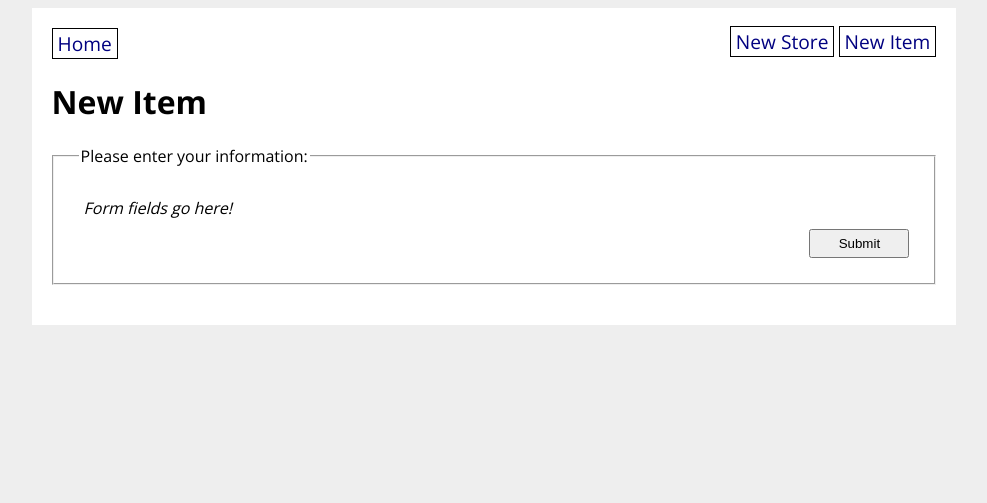
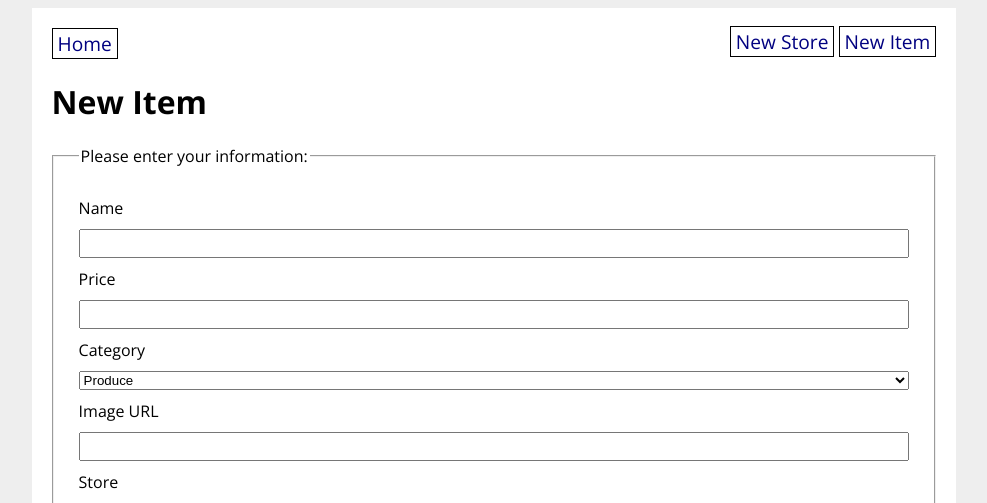
Before and after one commit to EpiXCoder/ACS1220_Grocery_Store_Site, a Flask app: page /new_item in a window 1280 px wide. Shown: the top 503 px of the page, without its empty margins (146-1133 px from the left). Run offline with Flask 2, Linux system fonts and the light colour scheme; data that the repository does not hold is empty.

Commit message:
Complete. Fixed grocery store dropdown in new item form

```diff
--- a/grocery_app/forms.py
+++ b/grocery_app/forms.py
@@ -1,25 +1,34 @@
 from flask_wtf import FlaskForm
-from wtforms import StringField, DateField, SelectField, SubmitField
+from wtforms import StringField, DateField, SelectField, SubmitField, FloatField
 from wtforms.ext.sqlalchemy.fields import QuerySelectField
 from wtforms.validators import DataRequired, Length, URL
+from grocery_app.models import GroceryStore, ItemCategory
 
 class GroceryStoreForm(FlaskForm):
     """Form for adding/updating a GroceryStore."""
 
     # TODO: Add the following fields to the form class:
     # - title - StringField
+    title = StringField('Grocery Store', validators = [DataRequired()])
     # - address - StringField
+    address = StringField('Address')
     # - submit button
-    pass
+    submit = SubmitField('Submit')
+
 
 class GroceryItemForm(FlaskForm):
     """Form for adding/updating a GroceryItem."""
 
     # TODO: Add the following fields to the form class:
     # - name - StringField
+    name = StringField('Name', validators=[DataRequired()])
     # - price - FloatField
+    price = FloatField('Price')
     # - category - SelectField (specify the 'choices' param)
+    category = SelectField('Category', choices=ItemCategory.choices())
     # - photo_url - StringField
+    photo_url = StringField('Image URL', validators=[DataRequired()])
     # - store - QuerySelectField (specify the `query_factory` param)
+    store = QuerySelectField('Store', query_factory=lambda: GroceryStore.query.all(), get_label = 'title', allow_blank=False)
     # - submit button
-    pass
+    submit = SubmitField('Submit')
--- a/grocery_app/routes.py
+++ b/grocery_app/routes.py
@@ -21,51 +21,96 @@ def homepage():
 @main.route('/new_store', methods=['GET', 'POST'])
 def new_store():
     # TODO: Create a GroceryStoreForm
+    form = GroceryStoreForm()
 
     # TODO: If form was submitted and was valid:
     # - create a new GroceryStore object and save it to the database,
     # - flash a success message, and
     # - redirect the user to the store detail page.
+    if form.validate_on_submit():
+        store = GroceryStore (
+            title = form.title.data,
+            address = form.address.data,
+        )
+        db.session.add(store)
+        db.session.commit()
+
+        flash('New store created successfully!')
+        return redirect(url_for('main.store_detail', store_id=store.id))
 
     # TODO: Send the form to the template and use it to render the form fields
-    return render_template('new_store.html')
+    return render_template('new_store.html', form=form)
 
 @main.route('/new_item', methods=['GET', 'POST'])
 def new_item():
     # TODO: Create a GroceryItemForm
+    form = GroceryItemForm()
 
     # TODO: If form was submitted and was valid:
     # - create a new GroceryItem object and save it to the database,
     # - flash a success message, and
     # - redirect the user to the item detail page.
+    if form.validate_on_submit():
+        item = GroceryItem(
+            name=form.name.data,
+            price=form.price.data,
+            category=form.category.data,
+            photo_url=form.photo_url.data,
+            store=form.store.data,
+           )
+        db.session.add(item)
+        db.session.commit()
+
+        flash('New item added!')
+        return redirect(url_for('main.store_detail', store_id=item.store.id))
 
     # TODO: Send the form to the template and use it to render the form fields
-    return render_template('new_item.html')
+    return render_template('new_item.html', form=form)
 
 @main.route('/store/<store_id>', methods=['GET', 'POST'])
 def store_detail(store_id):
     store = GroceryStore.query.get(store_id)
     # TODO: Create a GroceryStoreForm and pass in `obj=store`
-
+    form = GroceryStoreForm(obj=store)
     # TODO: If form was submitted and was valid:
     # - update the GroceryStore object and save it to the database,
     # - flash a success message, and
     # - redirect the user to the store detail page.
+    if form.validate_on_submit():
+        store.title = form.title.data
+        store.address = form.address.data
+        db.session.add(store)
+        db.session.commit()
+
+        flash('Store Updated!')
+        return redirect(url_for('main.store_detail', store_id=store.id))
 
     # TODO: Send the form to the template and use it to render the form fields
     store = GroceryStore.query.get(store_id)
-    return render_template('store_detail.html', store=store)
+    return render_template('store_detail.html', form=form, store=store)
 
 @main.route('/item/<item_id>', methods=['GET', 'POST'])
 def item_detail(item_id):
     item = GroceryItem.query.get(item_id)
     # TODO: Create a GroceryItemForm and pass in `obj=item`
-
+    form = GroceryItemForm(obj=item)
     # TODO: If form was submitted and was valid:
     # - update the GroceryItem object and save it to the database,
     # - flash a success message, and
     # - redirect the user to the item detail page.
+    if form.validate_on_submit():
+        item.name = form.name.data
+        item.price = form.price.data
+        item.category = form.category.data
+        item.photo_url = form.photo_url.data
+        item.store = form.store.data
+
+        db.session.add(item)
+        db.session.commit()
+
+        flash('Item updated!')
+        return redirect(url_for('main.item_detail', item_id=item.id))
 
     # TODO: Send the form to the template and use it to render the form fields
     item = GroceryItem.query.get(item_id)
-    return render_template('item_detail.html', item=item)
+    return render_template('item_detail.html', item=item, form=form)
--- a/grocery_app/templates/new_item.html
+++ b/grocery_app/templates/new_item.html
@@ -6,14 +6,28 @@
 <form method="POST">
     <fieldset>
         <legend>Please enter your information:</legend>
-
-
-
         <!-- TODO: Remove the next paragraph and use the `form` object passed in
             from the route to render a form. -->
-        <p><em>Form fields go here!</em></p>
+            {{ form.csrf_token }}
 
-        <input type="submit" value="Submit">
+            {{ form.name.label }}
+            {{ form.name}}
+
+            {{ form.price.label }}
+            {{ form.price }}
+
+            {{ form.category.label }}
+            {{ form.category}}
+
+            {{ form.photo_url.label }}
+            {{ form.photo_url}}
+
+            {{ form.store.label }}
+            {{ form.store}}
+
+            {{ form.submit }}
+
+        <!-- <input type="submit" value="Submit"> -->
     </fieldset>
 </form>
 
```
Also changed, not shown: grocery_app/templates/item_detail.html (+19 -6 lines), grocery_app/templates/new_store.html (+9 -5 lines), grocery_app/templates/store_detail.html (+10 -5 lines), grocery_app/database.db, 1 other file.
